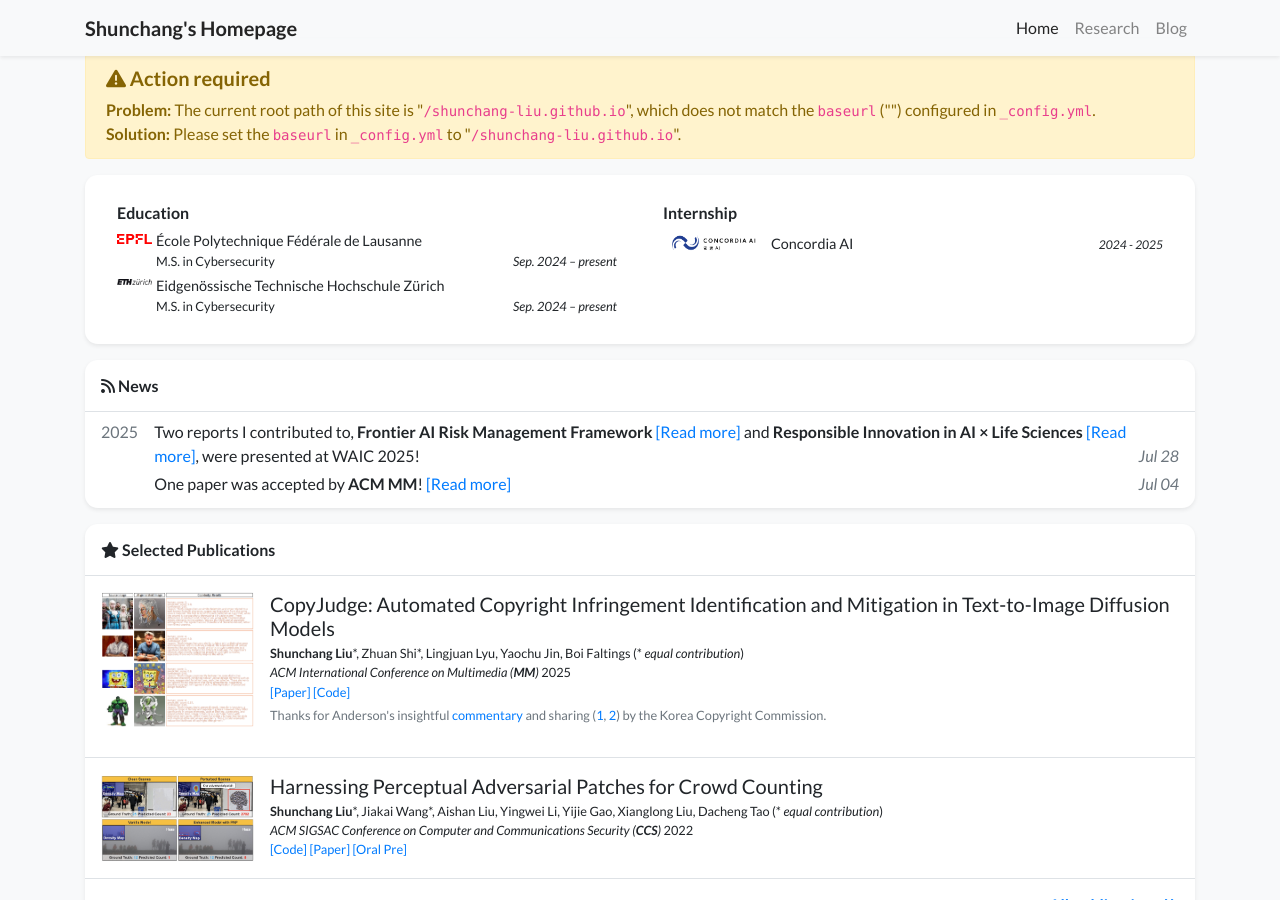
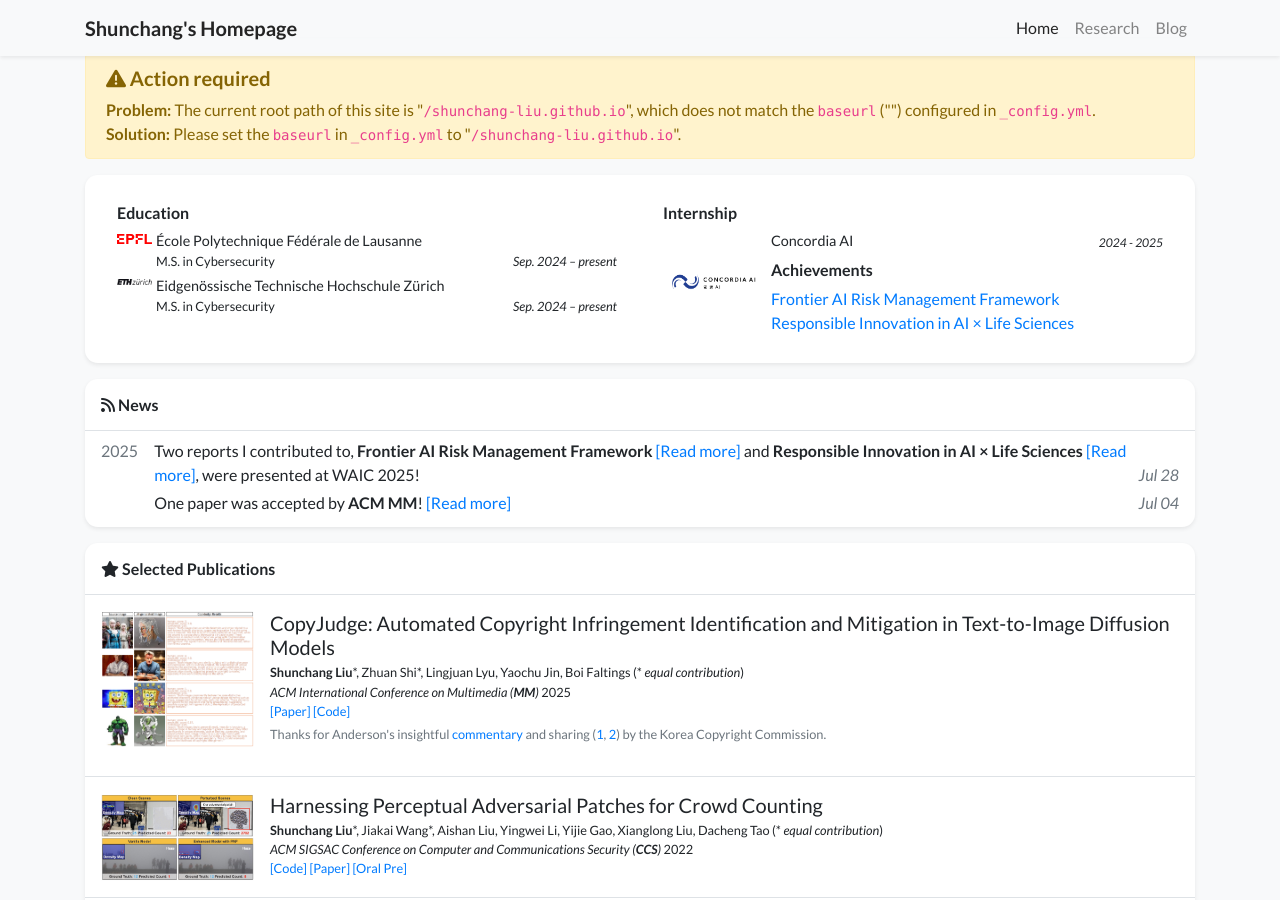
Before and after one commit to shunchang-liu/shunchang-liu.github.io, a Jekyll site: the page built from index.html, in a window 1280 px wide and 900 px high, scrolled down 462 px. Built offline with Jekyll 4.4.1, drawn with Linux system fonts in a browser that asks for light colours; nearby versions of some CDN libraries; a style sheet for code colours, icons or effects is not loaded.

Commit message:
update intern

```diff
--- a/_data/profile.yml
+++ b/_data/profile.yml
@@ -66,3 +66,8 @@
 - name: Concordia AI
   logo: /assets/images/badges/cropped-logo-concordia-ai-1.png
   date: 2024 - 2025
+  achievements:
+      - title: Frontier AI Risk Management Framework
+        link: https://concordia-ai.com/research/frontier-ai-risk-management-framework/
+      - title: Responsible Innovation in AI × Life Sciences
+        link: https://concordia-ai.com/research/responsible-innovation-in-ai-x-life-sciences/
--- a/_includes/widgets/experience_card.html
+++ b/_includes/widgets/experience_card.html
@@ -59,11 +59,18 @@
                         <ul class="list-unstyled mb-1">
                         {% for item in site.data.profile.intern %}
                         <li class="media mb-1 align-items-center">
-                                    <img src="{{ item.logo | relative_url }}" alt="{{ item.name }}" style="width: 100px; height: 27px;" class="mr-2">
+                            <img src="{{ item.logo | relative_url }}"
+                                alt="{{ item.name }}"
+                                style="width: 100px; height: 27px;"
+                                class="mr-2">
                             <div class="media-body">
                             <div class="d-flex align-items-center">
-                                            <div class="font-weight-normal" style="font-size: 0.90rem;">{{ item.name }}</div>
-                                            <div class="mt-auto ml-auto no-break" style="font-size: 0.75rem;"><em>{{ item.date }}</em></div>
+                                <div class="font-weight-normal" style="font-size: 0.90rem;">
+                                {{ item.name }}
+                                </div>
+                                <div class="mt-auto ml-auto no-break" style="font-size: 0.75rem;">
+                                <em>{{ item.date }}</em>
+                                </div>
                             </div>
                             {% if item.dept %}
                             <div class="small text-muted">{{ item.dept }}</div>
@@ -71,6 +78,21 @@
                             {% if item.position %}
                             <div class="small">{{ item.position }}</div>
                             {% endif %}
+
+                            {% if item.achievements %}
+                            <div class="mt-2">
+                                <h6>Achievements</h6>
+                                <ul class="list-unstyled mb-0">
+                                {% for ach in item.achievements %}
+                                <li>
+                                    <a href="{{ ach.link }}"
+                                    target="_blank">{{ ach.title }}</a>
+                                </li>
+                                {% endfor %}
+                                </ul>
+                            </div>
+                            {% endif %}
+
                             </div>
                         </li>
                         {% endfor %}
@@ -82,6 +104,7 @@
 
 
 
+
                 </div>
 
             </div>
```
Lines whose indentation alone changed are shown as unchanged.
